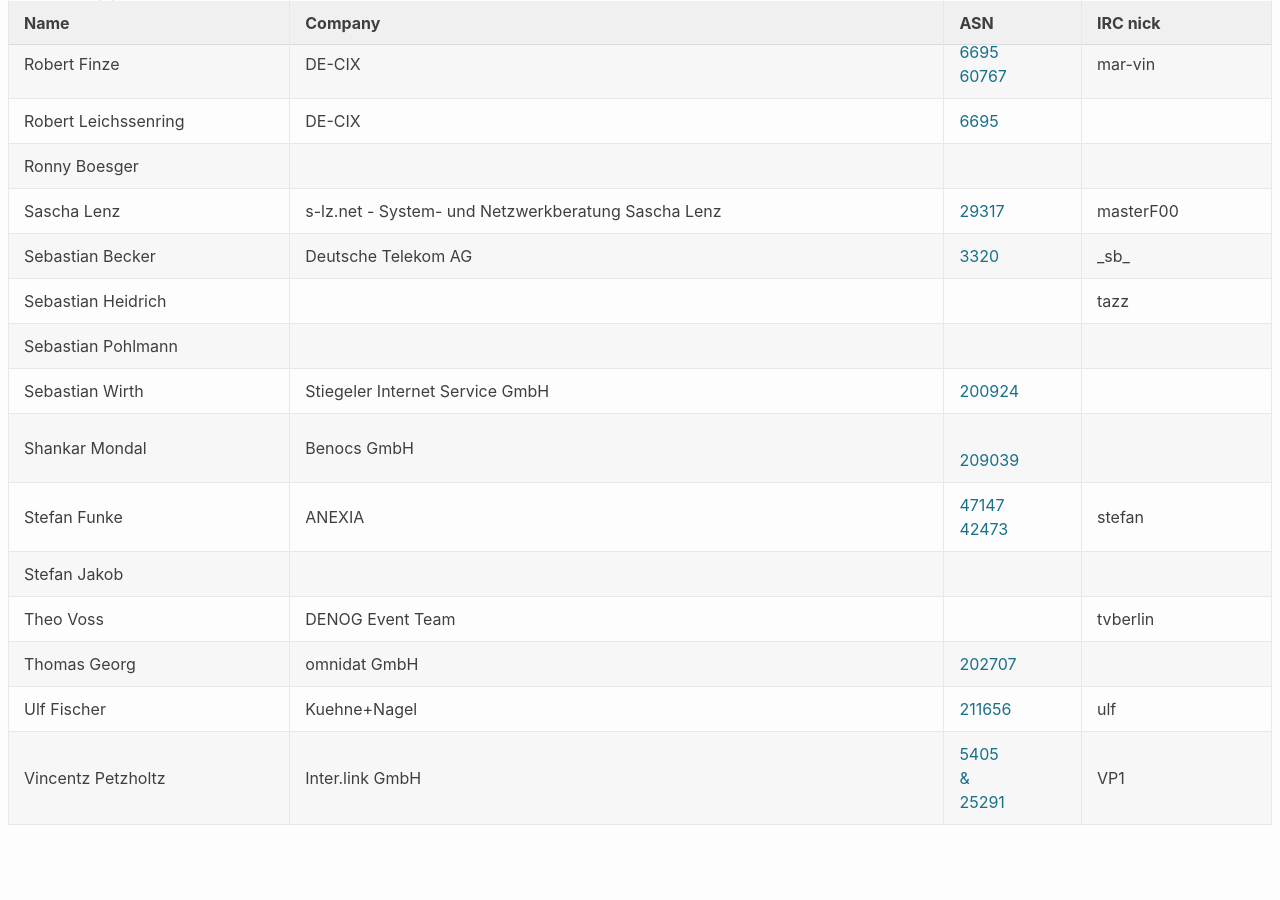
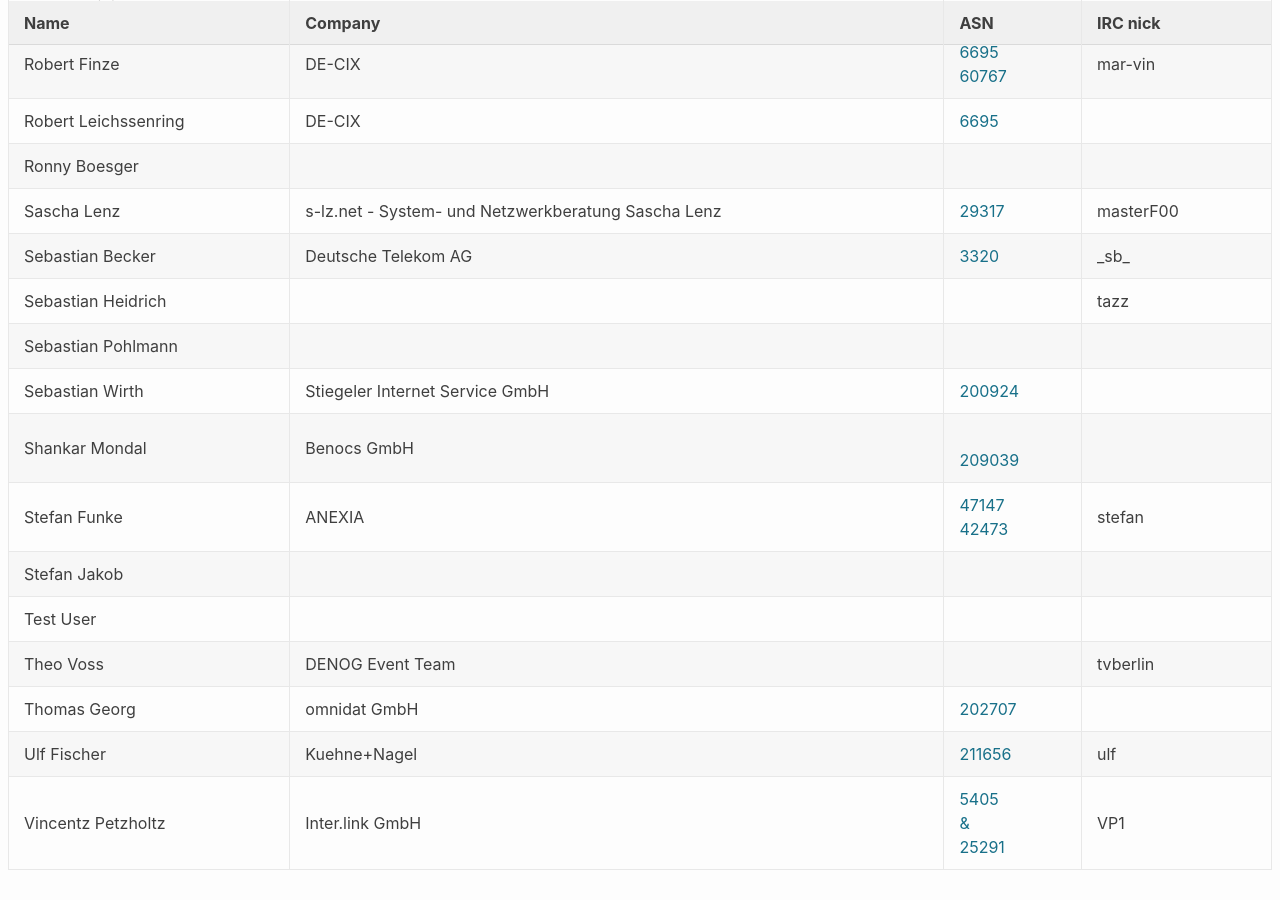
Before and after one commit to denog/pretix-attendeelist, a Jekyll site: the page built from leadershipmeetup202201/index.markdown, in a window 1280 px wide and 900 px high, scrolled down 1623 px. Built offline with Jekyll 4.4.1, drawn with Linux system fonts in a browser that asks for light colours; before the commit the page ends 2478 px from its top, so only the background shows below that.

Commit message:
Latest data: Tue Mar  8 16:13:19 UTC 2022

```diff
--- a/_data/attendees_meetup_leader_2022-01.json
+++ b/_data/attendees_meetup_leader_2022-01.json
@@ -276,6 +276,12 @@
     "asn": null
   },
   {
+    "name": "Test User",
+    "company": null,
+    "irc": null,
+    "asn": null
+  },
+  {
     "name": "Theo Voss",
     "company": "DENOG Event Team",
     "irc": "tvberlin",
```
